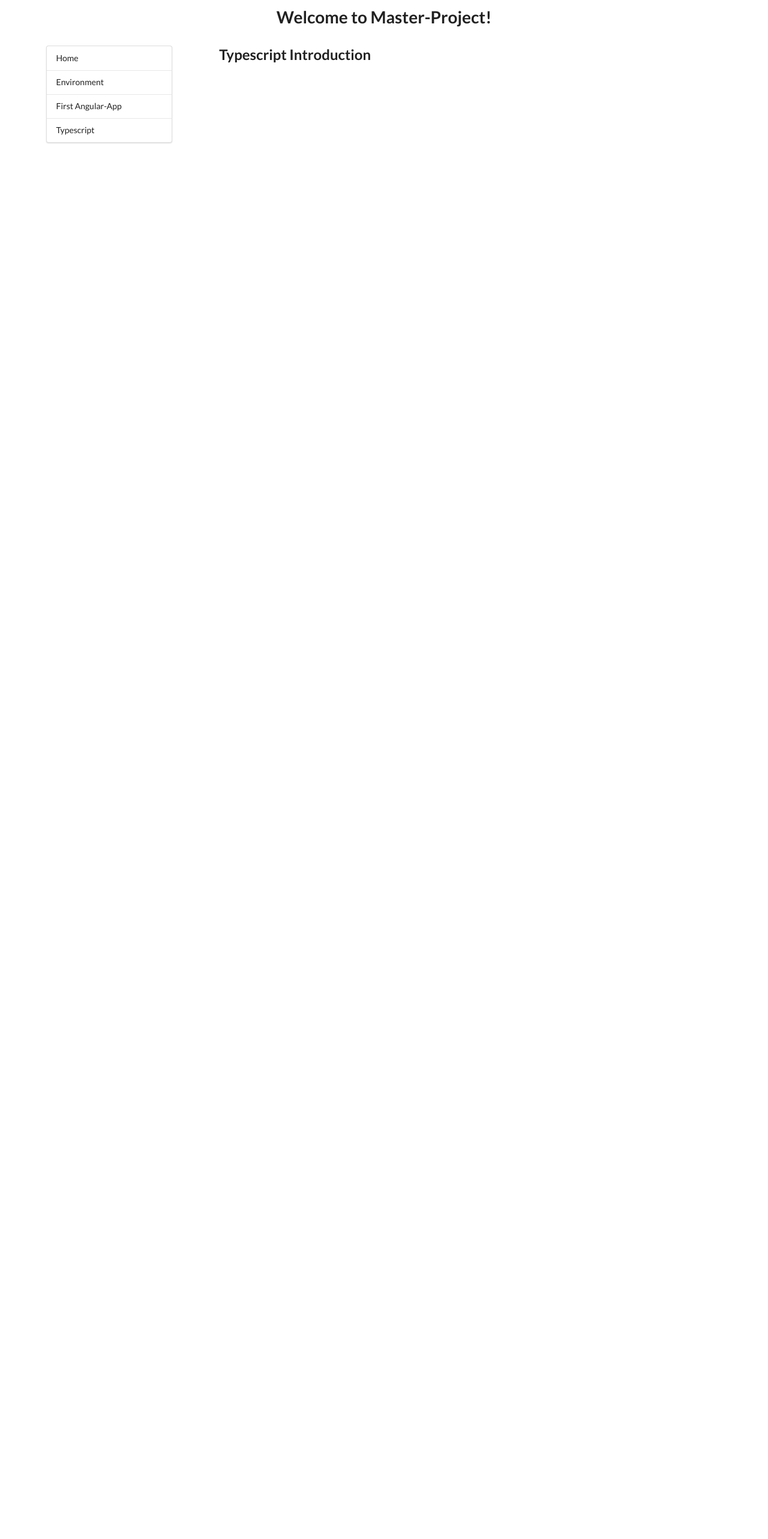
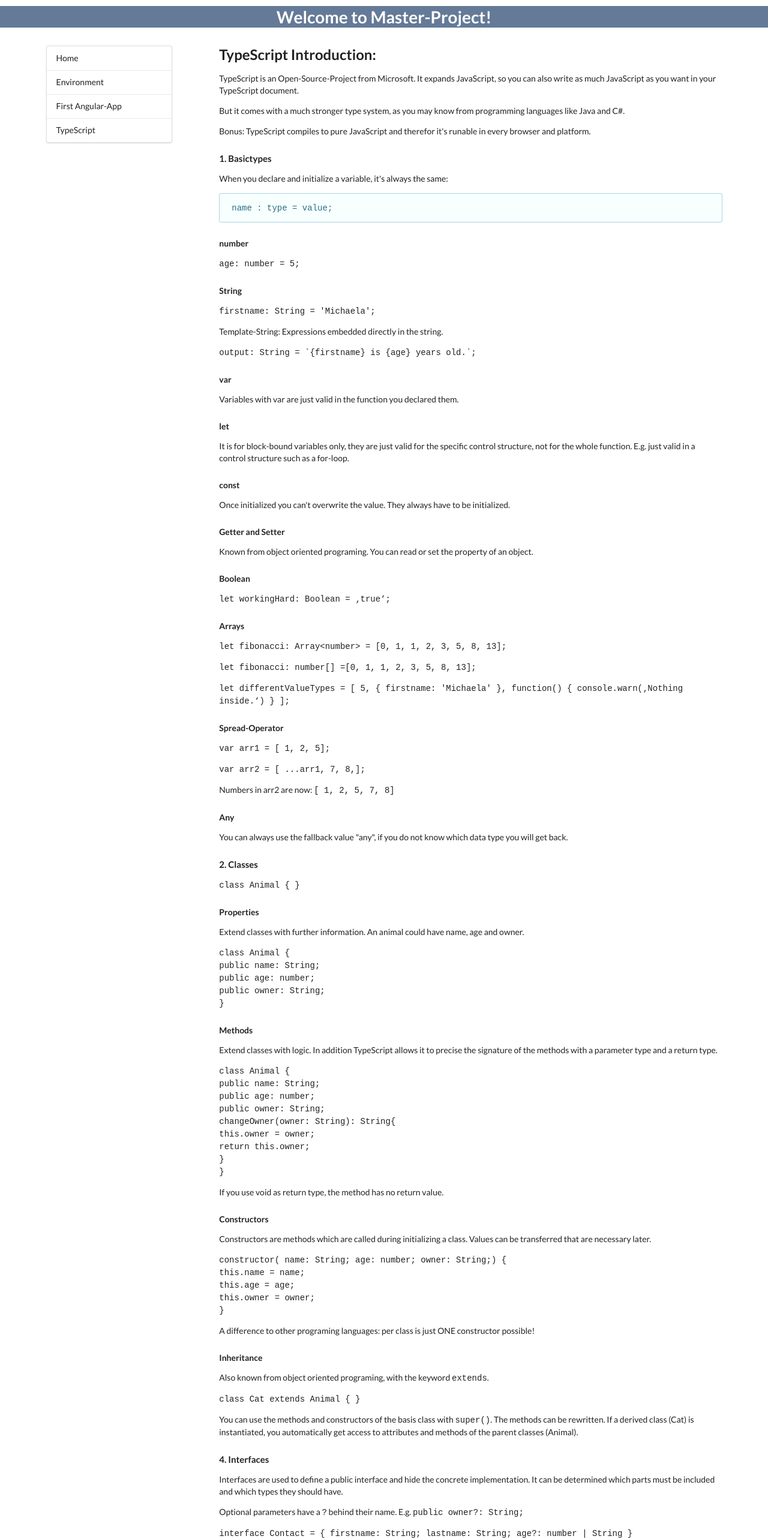
Before and after one commit to hirmer21to/angular_lernapp, an Angular app: page /typescript in a window 1280 px wide. Shown: the part 20-2586 px from the top of the page at 60% size. Before the commit the page ends 830 px from the top, so only its background shows below. Built offline with nearby package versions, Linux system fonts and the light colour scheme.

Commit message:
Typescript Introduction mit Inhalt gefüllt

```diff
--- a/src/app/app.component.html
+++ b/src/app/app.component.html
@@ -1,7 +1,9 @@
 <div>
-  <h1 style="text-align:center; margin: 30px">
+  <div style="background-color: rgb(100, 122, 151);">
+  <h1  style="text-align:center; margin: 30px; color: white">
     Welcome to {{ title }}!
   </h1>
+</div>
   <div class="ui grid container">
     <div class="four wide column">
       <div class="ui vertical menu">
@@ -15,7 +17,7 @@
           First Angular-App
         </a>
         <a class="item" routerLink="/typescript">
-          Typescript
+          TypeScript
         </a>
       </div>
     </div>
--- a/src/app/environment/environment.component.html
+++ b/src/app/environment/environment.component.html
@@ -17,13 +17,13 @@
   <p>If you don't have Node, you can download and install it:</p>
   <p><a href="https://nodejs.org/en/">Node.js Download Link</a></p>
   <p>Next you should try to get the version number on your command line:</p>
-  <p><code>$ node -v</code></p>
-  <p><code>$ npm -v</code></p>
+  <p class="ui black message"><code>$ node -v</code></p>
+  <p class="ui black message"><code>$ npm -v</code></p>
   <p class="ui info message">Angular requires Node.js version 8.x or 10.x, you always need to keep it up to date.</p>
   <p>Now you can install packages like this: </p>
-  <p><code>$ npm install your-package-name</code></p>
+  <p class="ui black message"><code>$ npm install your-package-name</code></p>
   <p>Or global like this:</p>
-  <p><code>$ npm install -g your-package-name</code></p>
+  <p class="ui black message"><code>$ npm install -g your-package-name</code></p>
 
   <h4>Angular-CLI</h4>
   <p>
@@ -34,8 +34,8 @@
   <p>
       It automatically generates skeletons for components, services, pipes, and directives. And you can get it like this:
   </p>
-  <p><code>$ npm install -g windows-build-tools</code></p>
-  <p><code>$ npm install -g @angular/cli</code></p>
+  <p class="ui black message"><code>$ npm install -g windows-build-tools</code></p>
+  <p class="ui black message"><code>$ npm install -g @angular/cli</code></p>
 
 
 
--- a/src/app/first-app/first-app.component.html
+++ b/src/app/first-app/first-app.component.html
@@ -3,14 +3,14 @@
   <h4>Let's start</h4>
   <p>First open your command line and type:
   </p>
-  <p><code>$ ng new my-first-app</code></p>
+  <p class="ui black message"><code>$ ng new my-first-app</code></p>
   <p>A project with all files and folders will be created.</p>
-  <p><code>$ cd my-first-app</code></p>
+  <p class="ui black message"><code>$ cd my-first-app</code></p>
   <p>Then you can navigate to that project-folder.</p>
-  <p><code>$ ng serve --open</code></p>
+  <p class="ui black message"><code>$ ng serve --open</code></p>
   <p>With "serve" you can already run the application and "--open" opens the browser directly on <a href="http://localhost:4200/">http://localhost:4200/</a>
     and shows your brand new application.
   </p>
   <h4>First things first</h4>
-  <p>Before we start our big project, we need to know some things about TypeScript in general.</p>
+  <p>Before we start our big project, we need to know some things about <a routerLink="/typescript">TypeScript</a> in general.</p>
 </div>
--- a/src/app/typescript/typescript.component.html
+++ b/src/app/typescript/typescript.component.html
@@ -1 +1,105 @@
-<h2>Typescript Introduction</h2>
+<h2>TypeScript Introduction:</h2>
+<div>
+    <p>TypeScript is an Open-Source-Project from Microsoft. It expands JavaScript, so you can also write as much
+        JavaScript as you want in your TypeScript document.
+    </p>
+    <p>But it comes with a much stronger type system, as you may know from programming languages like Java and C#.</p>
+    <p>Bonus: TypeScript compiles to pure JavaScript and therefor it's runable in every browser and platform.</p>
+
+    <h4>1. Basictypes</h4>
+    <p>When you declare and initialize a variable, it's always the same:</p>
+    <p class="ui info message"><code>name : type = value;</code></p>
+
+    <h5>number</h5>
+    <p><code>age: number = 5;</code></p>
+    <h5>String</h5>
+    <p><code>firstname: String = 'Michaela';</code></p>
+    <p>Template-String: Expressions embedded directly in the string.</p>
+    <p><code>output: String = `&#123;firstname&#125; is &#123;age&#125; years old.`;</code></p>
+
+    <h5>var</h5>
+    <p>Variables with var are just valid in the function you declared them.</p>
+    <h5>let</h5>
+    <p>It is for block-bound variables only, they are just valid for the specific control structure, not
+        for the whole function. E.g. just valid in a control structure such as a for-loop.</p>
+    <h5>const</h5>
+    <p>Once initialized you can't overwrite the value. They always have to be initialized.</p>
+
+    <h5>Getter and Setter</h5>
+    <p>
+        Known from object oriented programing. You can read or set the property of an object.
+    </p>
+    <h5>Boolean</h5>
+    <p><code>let workingHard: Boolean = ‚true‘;</code></p>
+    <h5>Arrays</h5>
+    <p><code>let fibonacci: Array&lt;number&gt;  = [0, 1, 1, 2, 3, 5, 8, 13];</code></p>
+    <p><code>let fibonacci: number[] =[0, 1, 1, 2, 3, 5, 8, 13];</code></p>
+    <p><code>let differentValueTypes = [ 5, &#123; firstname: 'Michaela' &#125;, function() &#123; console.warn(‚Nothing inside.‘) &#125; ];</code></p>
+    <h5>Spread-Operator</h5>
+    <p><code>var arr1 = [ 1, 2, 5];</code></p>
+    <p><code>var arr2 = [ ...arr1, 7, 8,];</code></p>
+    <p>Numbers in arr2 are now: <code>[ 1, 2, 5, 7, 8]</code></p>
+    <h5>Any</h5>
+    <p> You can always use the fallback value "any", if you do not know which data type you will get back.</p>
+
+    <h4>2. Classes</h4>
+    <p><code>class Animal &#123; &#125; </code></p>
+    <h5>Properties</h5>
+    <p>Extend classes with further information. An animal could have name, age and owner.</p>
+    <p><code>class Animal &#123; <br />public name: String; <br />public age: number; <br />public owner: String; <br />&#125;</code></p>
+
+    <h5>Methods</h5>
+    <p>Extend classes with logic. In addition TypeScript allows it to precise the signature of the methods with a
+        parameter type and a return type. </p>
+    <p><code>class Animal &#123; <br />public name: String; <br />public age: number; <br />public owner: String; <br />changeOwner(owner: String): String&#123;<br />this.owner = owner; <br />return this.owner; <br />&#125;<br />&#125;</code></p>
+    <p>If you use void as return type, the method has no return value.</p>
+    <h5>Constructors</h5>
+    <p>Constructors are methods which are called during initializing a class. Values can be transferred that are
+        necessary later.</p>
+    <p><code>constructor( name: String; age: number; owner: String;) &#123;
+        <br />this.name = name;
+        <br />this.age = age;
+        <br />this.owner = owner; <br />&#125;</code></p>
+    <p>A difference to other programing languages: per class is just ONE constructor possible!</p>
+
+    <h5>Inheritance</h5>
+    <p>Also known from object oriented programing, with the keyword <code>extends</code>.</p>
+    <p><code>class Cat extends Animal &#123; &#125; </code></p>
+    <p>You can use the methods and constructors of the basis class with <code>super()</code>. The methods can be
+        rewritten. If a derived class (Cat) is instantiated, you automatically get access to attributes and methods of
+        the parent classes (Animal). </p>
+
+    <h4>4. Interfaces</h4>
+    <p>Interfaces are used to define a public interface and hide the concrete implementation. It can be determined
+        which parts must be included and which types they should have.</p>
+    <p>Optional parameters have a <code>?</code> behind their name. E.g. <code>public owner?: String;</code></p>
+    <p><code>interface Contact = &#123; firstname: String; lastname: String; age?: number | String &#125;</code></p>
+    <p>If the object gets an additional property or the value does not have the required type you would get an error.</p>
+
+    <h5>Indexable Interfaces</h5>
+    <p>Interfaces can also be defined via an indexable key. E.g. interface determines the type for all elements of an
+        array.</p>
+    <p><code>interface StringArray &#123; [index: number]: string; &#125;</code></p>
+
+    <h5>Interfaces for Functions</h5>
+    <p>The key is the function signature. The value of the interface is the return value of the function.</p>
+
+    <h5>Interface for Classes</h5>
+    <p>The keyword to implement an Interface is <code>implements</code>. The compiler will indicate that the
+        implementation of the interface required. That means, all defined properties and methods of the interface. Type
+        definitions are the same like in the interface.</p>
+
+    <h4>5. Decorators</h4>
+    <p><code>
+            @Component(&#123; <br/>// Konfigurations-Objekt <br/>&#125;)<br/>
+            class myComponent &#123; &#125;
+
+    </code></p>
+    <p>Metadata is added to the class. The Angular-Framework knows that the class is to handle as a component</p>
+    <p>Expressions such as <code>@readonly</code> are not provided in Angular.</p>
+</div>
+
+<div class="ui message" style="margin-top: 30px; margin-bottom: 30px;">
+    <p>Now that you know all these things, you are ready for a bigger project. Feel free to come back any time, if you
+    want to look up something.</p>
+</div>
```
